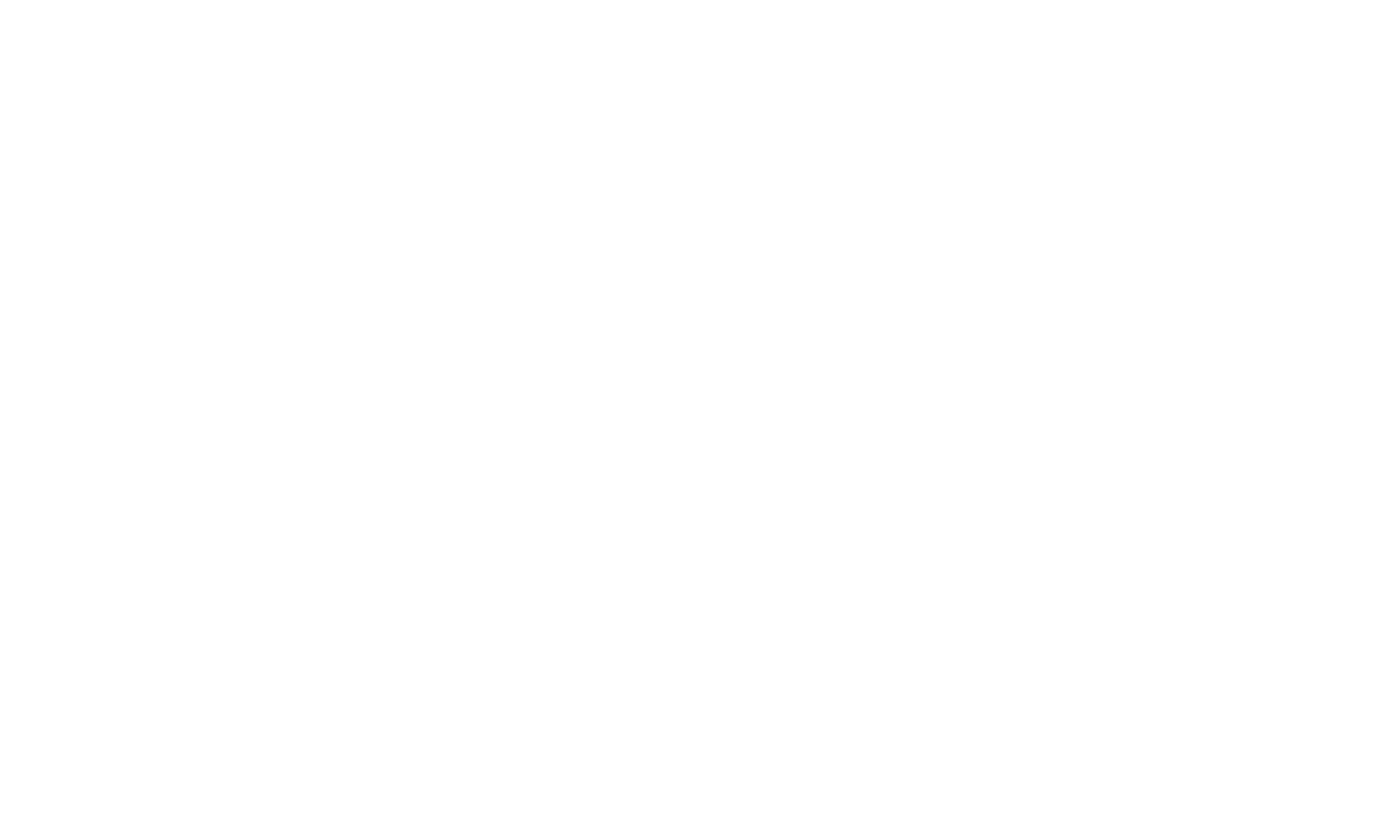
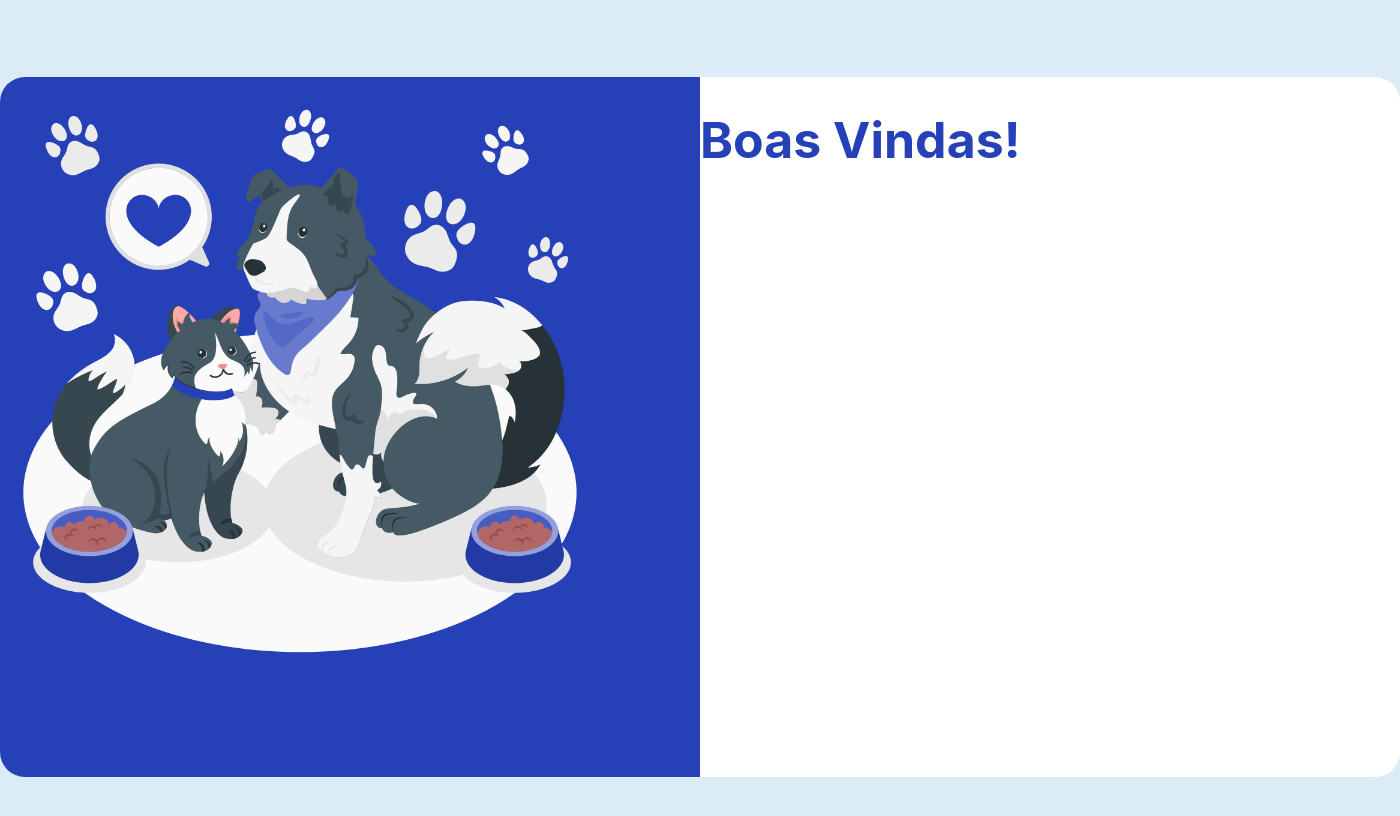
Before and after one commit to paulogmedeiros/J-Pets, a React (Create React App) app in the folder frontend/: page /cadastro/usuarios in a window 1280 px wide. Before the commit this address had no page. Shown: the top 816 px of the page, 1400 px wide, since content can reach past the window. Built offline with nearby package versions, Linux system fonts and the light colour scheme.

Commit message:
Criação do diretorio de cadastro de usuario

```diff
--- a/frontend/src/App.js
+++ b/frontend/src/App.js
@@ -2,13 +2,13 @@
 import './App.css';
 import {BrowserRouter, Routes, Route} from 'react-router-dom'
 import Login from './views/Login/Login.jsx'
-import Cadastro_usuario from './views/Empresas/Cadastro_usuario/Cadastro_usuario.jsx'
+import Cadastro_usuario from './views/Donos_pet/Cadastro_usuario/Cadastro_usuario.jsx'
 function App() {
   return (
     <BrowserRouter>
     <Routes>
       <Route path='/teste' element={<Login/>}/>
-      <Route path='/cadastro/empresas' element={<Cadastro_usuario/>}/>
+      <Route path='/cadastro/usuarios' element={<Cadastro_usuario/>}/>
     </Routes>
     </BrowserRouter>
   );
--- /dev/null
+++ b/frontend/src/views/Donos_pet/Cadastro_usuario/Cadastro_usuario.css
@@ -0,0 +1,34 @@
+body {
+    margin: 0;
+    padding: 0;
+    height: 100%;
+    background-color: #DCECF6;
+}
+
+.container{
+    margin: 6% auto;
+    display: flex;
+    height: 700px;
+    width: 1400px;
+}
+
+.imagem{
+    background-color: #2641B7;
+    height: 700px;
+    width: 700px;
+    border-top-left-radius: 25px;
+    border-bottom-left-radius: 25px;
+}
+
+.formulario{
+    border-top-right-radius: 25px;
+    border-bottom-right-radius: 25px;
+    background-color: #FFFFFF;
+    height: 700px;
+    width: 700px;
+}
+
+h1{
+    color: #2641B7;
+    font-size: 50px;
+}
--- /dev/null
+++ b/frontend/src/views/Donos_pet/Cadastro_usuario/Cadastro_usuario.jsx
@@ -0,0 +1,17 @@
+import React from 'react'
+import './Cadastro_usuario.css'
+import cachorro from './img/imagem_cadastro.png'
+function Cadastro_usuario() {
+  return (
+    <div className='container'>
+      <div className='imagem'>
+        <img src={cachorro} alt="foto fofa de cachorro" height={600} width={600}/>
+      </div>
+      <div className='formulario'>
+        <h1><b>Boas Vindas!</b></h1>
+      </div>
+    </div>
+  )
+}
+
+export default Cadastro_usuario
--- a/frontend/src/views/Empresas/Cadastro_usuario/Cadastro_usuario.jsx
+++ /dev/null
@@ -1,9 +0,0 @@
-import React from 'react'
-
-function Cadastro_usuario() {
-  return (
-    <div>Cadastro_usuario</div>
-  )
-}
-
-export default Cadastro_usuario
```
Also changed, not shown: frontend/src/views/Donos_pet/Cadastro_usuario/img/imagem_cadastro.png (added), frontend/src/views/Empresas/Cadastro_empresa/Cadastro_empresa.css (added), frontend/src/views/Empresas/Cadastro_empresa/Cadastro_empresa.jsx (added).
